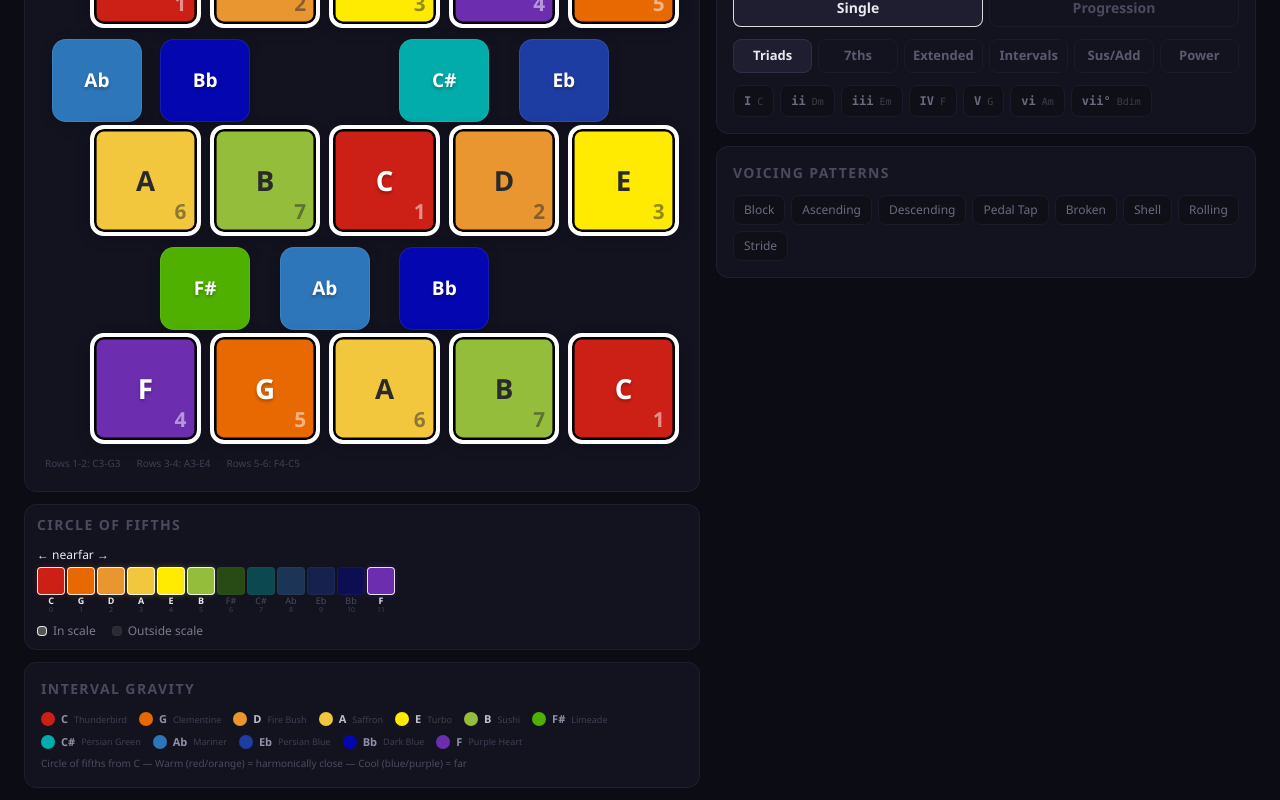
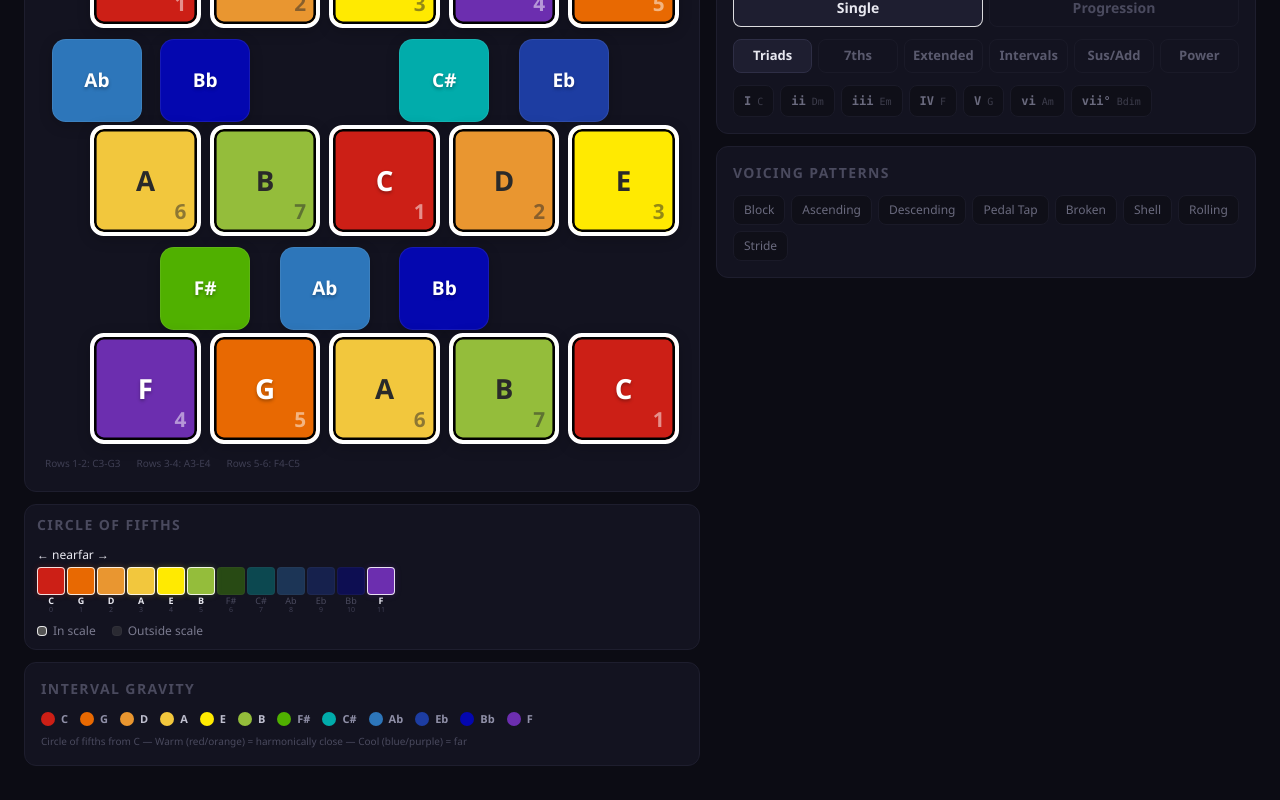
Before and after one commit to swaylenhayes/chord-explorer-easyplay, a React (Vite) app: page / in a window 1280 px wide. Shown: the part 348-1148 px from the top of the page. After the commit the page ends 1126 px from the top, so only its background shows below. Built offline with nearby package versions, Linux system fonts and the light colour scheme.

Commit message:
feat(legend): add key-relative temperature colors and dynamic root label

```diff
--- a/src/App.tsx
+++ b/src/App.tsx
@@ -577,7 +577,7 @@ export default function App() {
           )}
 
           <CircleOfFifthsSpectrum selectedKey={selectedKey} scaleNotes={scaleNotes} />
-          <Legend />
+          <Legend selectedKey={selectedKey} />
         </div>
 
         {/* Right: Controls (arrow-key navigation container) */}
--- a/src/components/Legend.tsx
+++ b/src/components/Legend.tsx
@@ -1,6 +1,9 @@
-import { FIFTHS_ORDER, getNoteColor, getTextColor, STICKER_NAMES } from '../engine/colors';
+import type { NoteName } from '../types';
+import { getFifthsFromRoot, getTemperatureColor, getTemperatureTextColor } from '../engine/colors';
 
-export default function Legend() {
+export default function Legend({ selectedKey }: { selectedKey: NoteName }) {
+  const ordered = getFifthsFromRoot(selectedKey);
+
   return (
     <div
       className="rounded-xl p-4"
@@ -14,32 +17,32 @@ export default function Legend() {
       </div>
 
       <div className="flex flex-wrap gap-x-3 gap-y-1.5">
-        {FIFTHS_ORDER.map(note => (
+        {ordered.map(note => {
+          const bg = getTemperatureColor(note, selectedKey);
+          return (
             <div key={note} className="flex items-center gap-1.5">
               <div
                 className="rounded-full"
                 style={{
                   width: 14,
                   height: 14,
-                background: getNoteColor(note),
-                border: `1px solid ${getNoteColor(note)}44`,
+                  background: bg,
+                  border: `1px solid ${bg}44`,
                 }}
               />
               <span
                 className="font-bold"
-              style={{ fontSize: 11, color: getTextColor(note) === '#2A2A2A' ? '#C0C0D0' : '#9090A8' }}
+                style={{ fontSize: 11, color: getTemperatureTextColor(note, selectedKey) === '#2A2A2A' ? '#C0C0D0' : '#9090A8' }}
               >
                 {note}
               </span>
-            <span style={{ fontSize: 9, color: '#3E3E52' }}>
-              {STICKER_NAMES[note]}
-            </span>
             </div>
-        ))}
+          );
+        })}
       </div>
 
       <div className="mt-1.5" style={{ fontSize: 10, color: '#4A4A5E' }}>
-        Circle of fifths from C — Warm (red/orange) = harmonically close — Cool (blue/purple) = far
+        Circle of fifths from {selectedKey} — Warm (red/orange) = harmonically close — Cool (blue/purple) = far
       </div>
     </div>
   );
```
Lines whose indentation alone changed are shown as unchanged.
